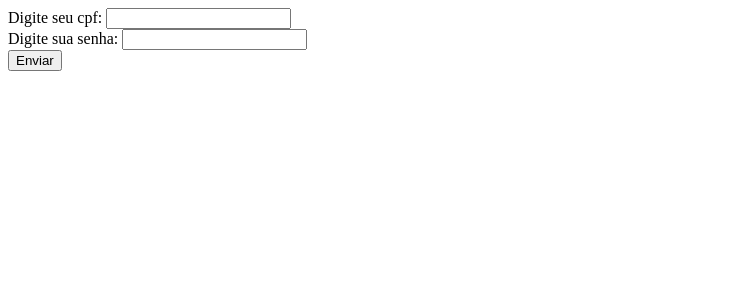
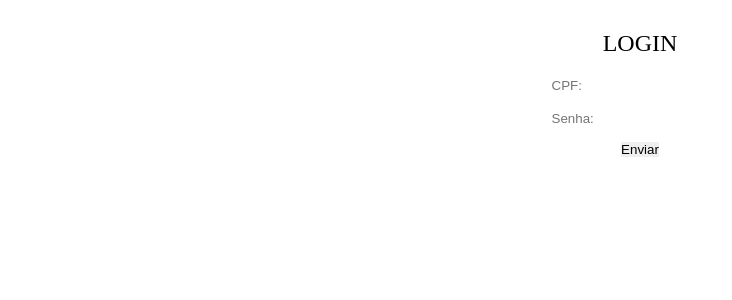
Before and after one commit to AryelsonUniube/php_estudos, a PHP site: page / in a window 1280 px wide. Shown: the top 300 px of the page, without its empty margins (0-732 px from the left). Run offline with PHP 8.4, Linux system fonts and the light colour scheme.

Commit message:
Add files via upload

```diff
--- /dev/null
+++ b/css/formulario.css
@@ -0,0 +1,33 @@
+.body {
+    width: 800px;
+    margin: 30px auto;
+}
+
+.formulario {
+    width: 400px;
+    margin: auto auto;
+}
+
+.haeder {
+    text-align: center;
+    font-size: x-large;
+    text-decoration: double;
+    margin: 19px;
+}
+
+.senha {
+    margin: 15px;
+}
+
+.senha input,
+.cpf input {
+    border: 0;
+    border-bottom: 1px;
+}
+
+form {
+    display: flex;
+    justify-content: space-between;
+    flex-direction: column;
+    align-items: center;
+}
--- a/index.php
+++ b/index.php
@@ -4,19 +4,30 @@
 <head>
     <meta charset="UTF-8">
     <meta name="viewport" content="width=device-width, initial-scale=1.0">
+    <link rel="stylesheet" href="./css/formulario.css">
+    <link rel="stylesheet" href="./css/global.css">
     <title>Document</title>
 </head>
 
 <body>
+    <div class="body">
 
-    <form action="./src/dados.php" method="post">
-        <label for="">Digite seu cpf:</label>
-        <input type="text" name="cpf" id="cpf"><br>
-        <label for="">Digite sua senha:</label>
-        <input type="text" name="senha" id="senha"><br>
-        <input type="submit" value="Enviar">
-    </form>
+        <div class="formulario">
+            <div class="haeder">LOGIN</div>
+            <form action="./src/dados.php" method="post">
 
+                <div class="cpf">
+                    <input type="text" name="cpf" id="cpf" placeholder="CPF:"><br>
+                </div>
+                <div class="senha">
+                    <input type="password" name="senha" id="senha" placeholder="Senha:"><br>
+                </div>
+
+                <input type="submit" value="Enviar">
+            </form>
+        </div>
+
+    </div>
 </body>
 
 </html>
```
Also changed, not shown: src/autenticacao.php (line endings or trailing spaces), src/conexao.php (line endings or trailing spaces), src/dados.php (line endings or trailing spaces).
